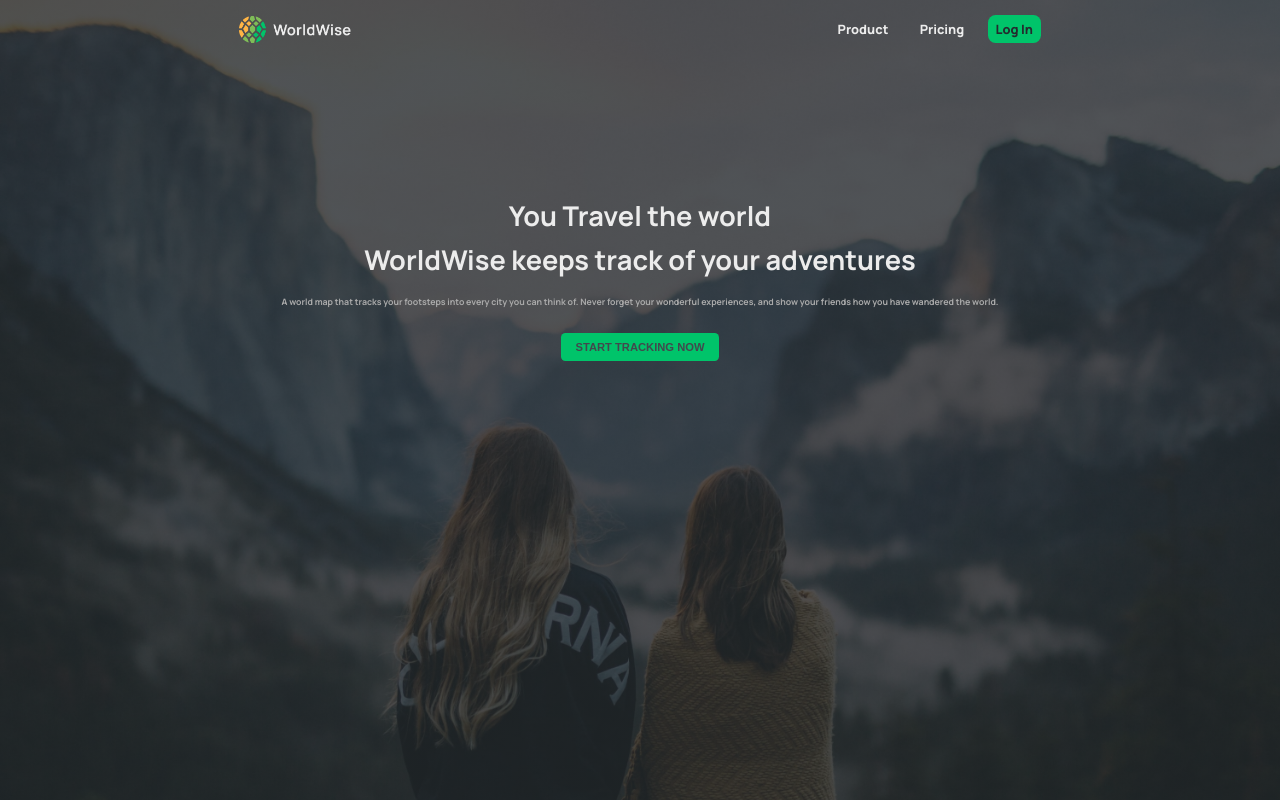
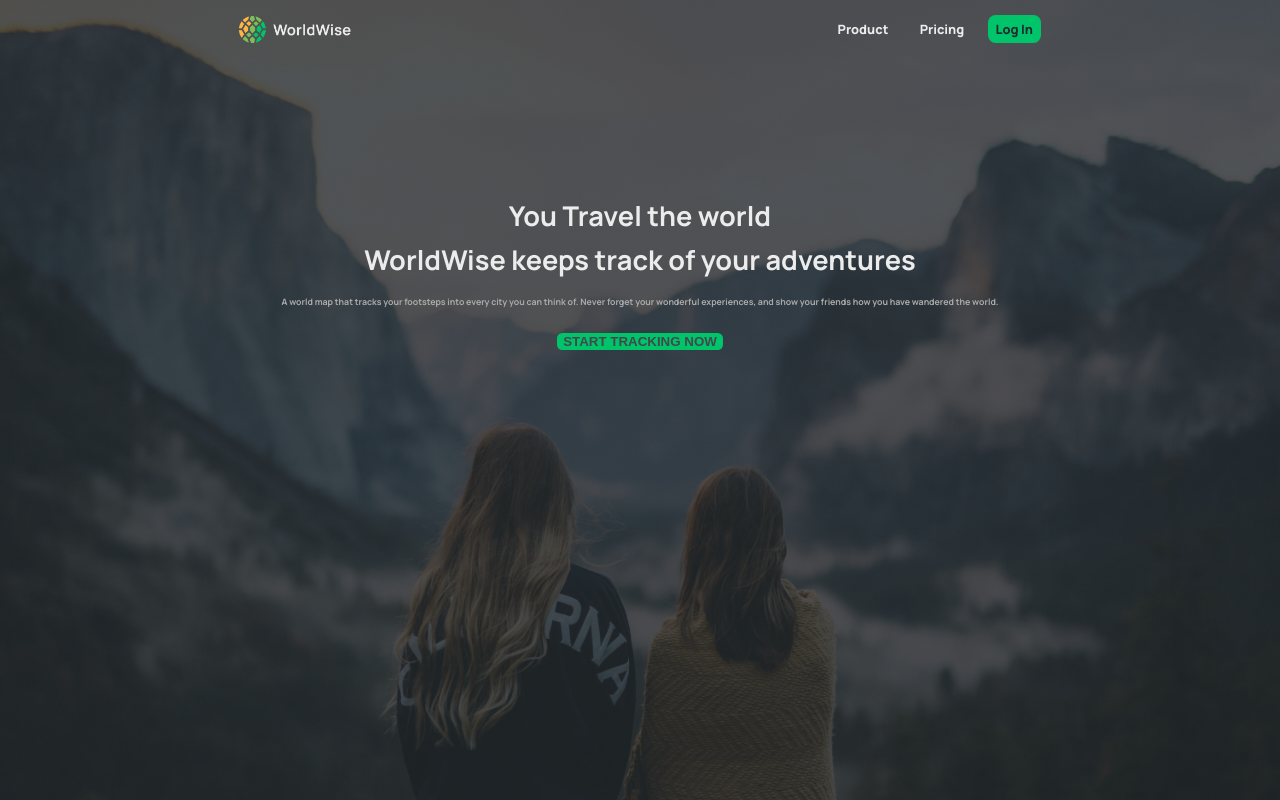
Before and after one commit to davidrapu/world, a React (Vite) app: page / in a window 1280 px wide. Built offline with nearby package versions, Linux system fonts and the light colour scheme.

Commit message:
made more reusable

```diff
--- a/src/components/Button/Button.module.css
+++ b/src/components/Button/Button.module.css
@@ -1,10 +1,7 @@
 .button{
-    padding: 0.7em 1.3em;
-    font-size: 0.7em;
-    font-weight: 400;
+    color: var(--color-dark--2);
     background-color: var(--color-brand--2);
     border: var(--color-brand--2);
     border-radius: 0.4em;
-    color: var(--color-dark--2);
     cursor: pointer;
 }
```
